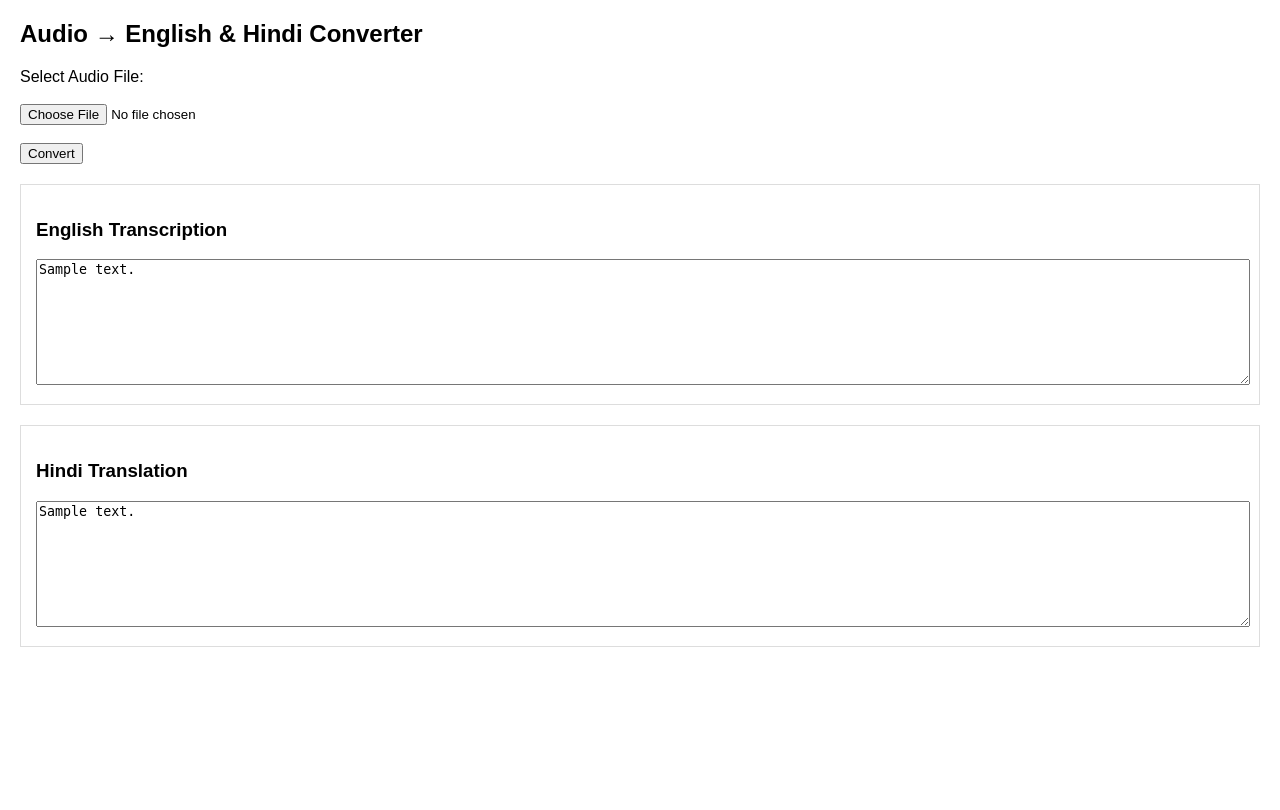
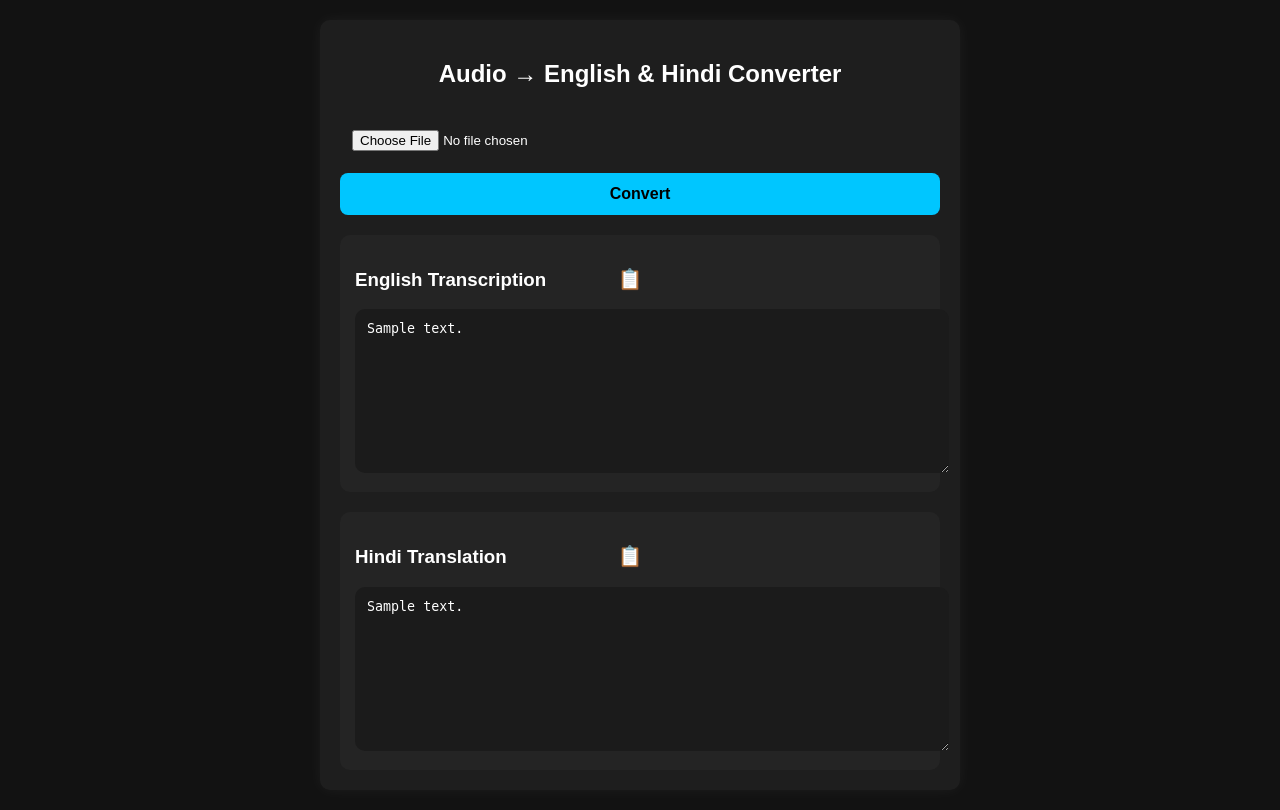
Before and after one commit to practicecode-glicth/audio-to-text, a Flask app: template templates/index.html in a window 1280 px wide. Before the commit the page ends 647 px from the top, so only its background shows below. Run offline with Flask 3, Linux system fonts and the light colour scheme; the template is opened without the code that fills it: most values are stand-ins (such as "Sample title", 1, 10 or a date in 2020).

Commit message:
Update index.html

```diff
--- a/templates/index.html
+++ b/templates/index.html
@@ -1,34 +1,171 @@
 <!DOCTYPE html>
-<html>
+<html lang="en">
 <head>
+    <meta charset="UTF-8">
+    <meta name="viewport" content="width=device-width, initial-scale=1.0">
     <title>Audio Transcription</title>
+
     <style>
-        body { font-family: Arial; margin: 20px; }
-        .box { margin: 20px 0; padding: 15px; border: 1px solid #ddd; }
-        textarea { width: 100%; height: 120px; }
+        body {
+            font-family: Arial, sans-serif;
+            background: #121212;
+            color: #fff;
+            margin: 0;
+            padding: 20px;
+        }
+
+        h2 {
+            text-align: center;
+            margin-bottom: 20px;
+        }
+
+        .container {
+            max-width: 600px;
+            margin: auto;
+            background: #1e1e1e;
+            padding: 20px;
+            border-radius: 10px;
+            box-shadow: 0 0 15px rgba(255,255,255,0.05);
+        }
+
+        input, button {
+            width: 100%;
+            padding: 12px;
+            border-radius: 8px;
+            border: none;
+            margin-top: 10px;
+        }
+
+        button {
+            background: #00c6ff;
+            color: #000;
+            font-size: 16px;
+            cursor: pointer;
+            transition: 0.3s;
+            font-weight: bold;
+        }
+
+        .box {
+            margin-top: 20px;
+            background: #242424;
+            padding: 15px;
+            border-radius: 10px;
+            position: relative;
+        }
+
+        textarea {
+            width: 100%;
+            height: 140px;
+            padding: 12px;
+            border-radius: 10px;
+            border: none;
+            resize: vertical;
+            background: #1b1b1b;
+            color: #fff;
+        }
+
+        /* Copy Icon */
+        .copy-btn {
+            position: absolute;
+            top: 10px;
+            right: 10px;
+            background: none;
+            border: none;
+            cursor: pointer;
+            color: #00c6ff;
+            font-size: 20px;
+        }
+
+        .copy-btn:hover {
+            color: #00eaff;
+        }
     </style>
+
 </head>
 <body>
 
+<div class="container">
+
     <h2>Audio → English & Hindi Converter</h2>
 
-    <form method="POST" enctype="multipart/form-data">
-        <label>Select Audio File:</label><br><br>
-        <input type="file" name="audiofile" accept="audio/*" required><br><br>
+    <form method="POST" enctype="multipart/form-data" onsubmit="showLoader()">
+        <input type="file" name="audiofile" accept="audio/*" required>
         <button type="submit">Convert</button>
     </form>
 
+    <!-- Loader -->
+    <div id="loader" style="display:none; margin-top:20px; text-align:center;">
+        <div class="spinner" style="
+            border: 5px solid #333;
+            border-top: 5px solid #00c6ff;
+            border-radius: 50%;
+            width: 40px;
+            height: 40px;
+            margin: auto;
+            animation: spin 1s linear infinite;">
+        </div>
+        <p>Processing...</p>
+    </div>
+
     {% if english_text %}
+        <script>document.addEventListener("DOMContentLoaded", ()=>{ hideLoader(); });</script>
+
         <div class="box">
-            <h3>English Transcription</h3>
-            <textarea readonly>{{ english_text }}</textarea>
+            <div style="display: flex; justify-content:space-between;">
+                <div>
+
+                    <h3>English Transcription</h3>
+                </div>
+                <div>
+
+                    <button class="copy-btn" onclick="copyToClipboard('englishText')" title="Copy">📋</button>
+                </div>
+            </div>
+            <textarea id="englishText" readonly>{{ english_text }}</textarea>
         </div>
 
         <div class="box">
-            <h3>Hindi Translation</h3>
-            <textarea readonly>{{ hindi_text }}</textarea>
+            <div style="display: flex; justify-content:space-between;">
+                <div>
+
+                    <h3>Hindi Translation</h3>
+                </div>
+                <div>
+
+                    <button class="copy-btn" onclick="copyToClipboard('hindiText')" title="Copy">📋</button>
+                </div>
+            </div>
+            <textarea id="hindiText" readonly>{{ hindi_text }}</textarea>
         </div>
     {% endif %}
 
+</div>
+
+<script>
+    function showLoader() {
+        document.getElementById("loader").style.display = "block";
+    }
+
+    function hideLoader() {
+        document.getElementById("loader").style.display = "none";
+    }
+
+    function copyToClipboard(id) {
+        let text = document.getElementById(id);
+        text.select();
+        text.setSelectionRange(0, 99999);
+        navigator.clipboard.writeText(text.value);
+
+        alert("Copied!");
+    }
+</script>
+
+<style>
+@keyframes spin {
+    0% { transform: rotate(0deg); }
+    100% { transform: rotate(360deg); }
+}
+</style>
+
 </body>
 </html>
```
